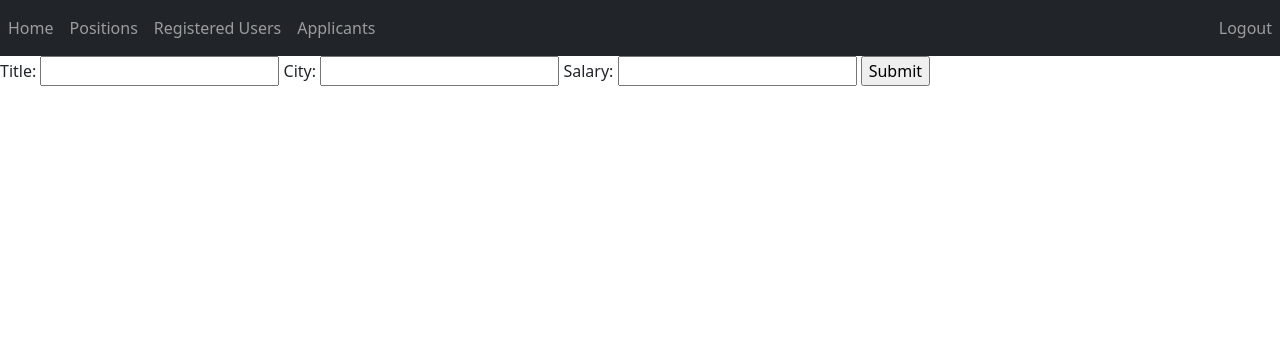
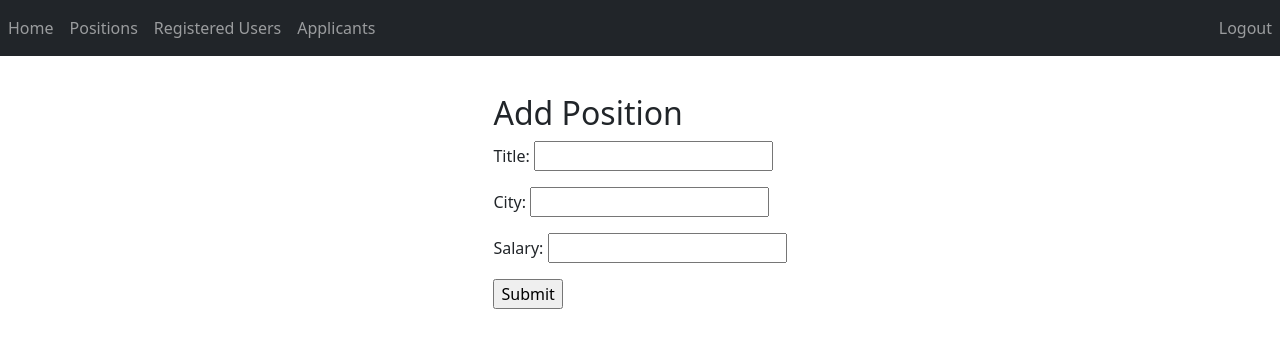
Before and after one commit to mustafaulker/JobApplicationPanel, a Django app: page /JAP/add_position in a window 1280 px wide. Shown: the top 348 px of the page. Run offline with Django 4.2, Linux system fonts and the light colour scheme; the visitor is signed in with stand-in values (Sample User, id 1); some libraries are stand-ins or nearby versions.

Commit message:
Align add position page

```diff
--- a/templates/JAP/add_position.html
+++ b/templates/JAP/add_position.html
@@ -3,9 +3,12 @@
 {% block title %}Add Positions{% endblock %}
 
 {% block content %}
-    <form method='POST'>
-        {% csrf_token %}
-        {{ form }}
-        <input type="submit" value="Submit">
-    </form>
+    <div style="max-width: max-content; margin: 3% auto auto;">
+        <h2>Add Position</h2>
+        <form method='POST'>
+            {% csrf_token %}
+            {{ form.as_p }}
+            <input type="submit" value="Submit">
+        </form>
+    </div>
 {% endblock %}
```
